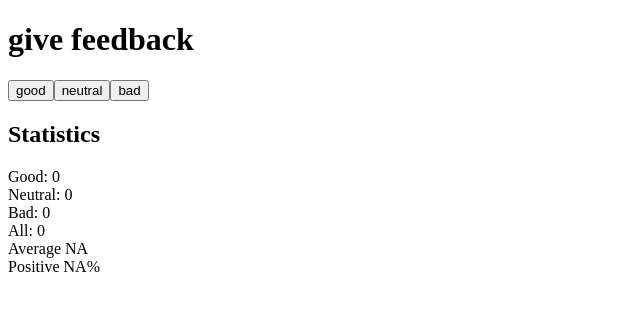
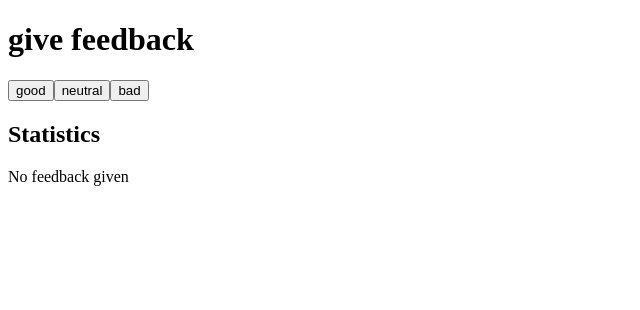
Before and after one commit to erkinun/full_stack_helsinki, a React (Vite) app in the folder part1/unicafe/: page / in a window 1280 px wide. Shown: the top 310 px of the page, without its empty margins (0-640 px from the left). Built offline with nearby package versions, Linux system fonts and the light colour scheme.

Commit message:
part 1 exercise 9

```diff
--- a/part1/unicafe/src/App.jsx
+++ b/part1/unicafe/src/App.jsx
@@ -4,13 +4,17 @@ const Statistics = ({good, neutral, bad, all, points}) => {
   return (
     <section>
       <h2>Statistics</h2>
+      {all === 0 ? <div>No feedback given</div> : (
+        <>
+          <div>Good: {good}</div>
+          <div>Neutral: {neutral}</div>
+          <div>Bad: {bad}</div>
+          <div>All: {all}</div>
+          <div>Average {all === 0 ? 'NA' : points / all}</div>
+          <div>Positive {all === 0 ? 'NA' : (good / all) * 100}%</div>
+        </>
+      )}
 
-      <div>Good: {good}</div>
-      <div>Neutral: {neutral}</div>
-      <div>Bad: {bad}</div>
-      <div>All: {all}</div>
-      <div>Average {all === 0 ? 'NA' : points / all}</div>
-      <div>Positive {all === 0 ? 'NA' : (good / all) * 100}%</div>
     </section>
   )
 }
```
